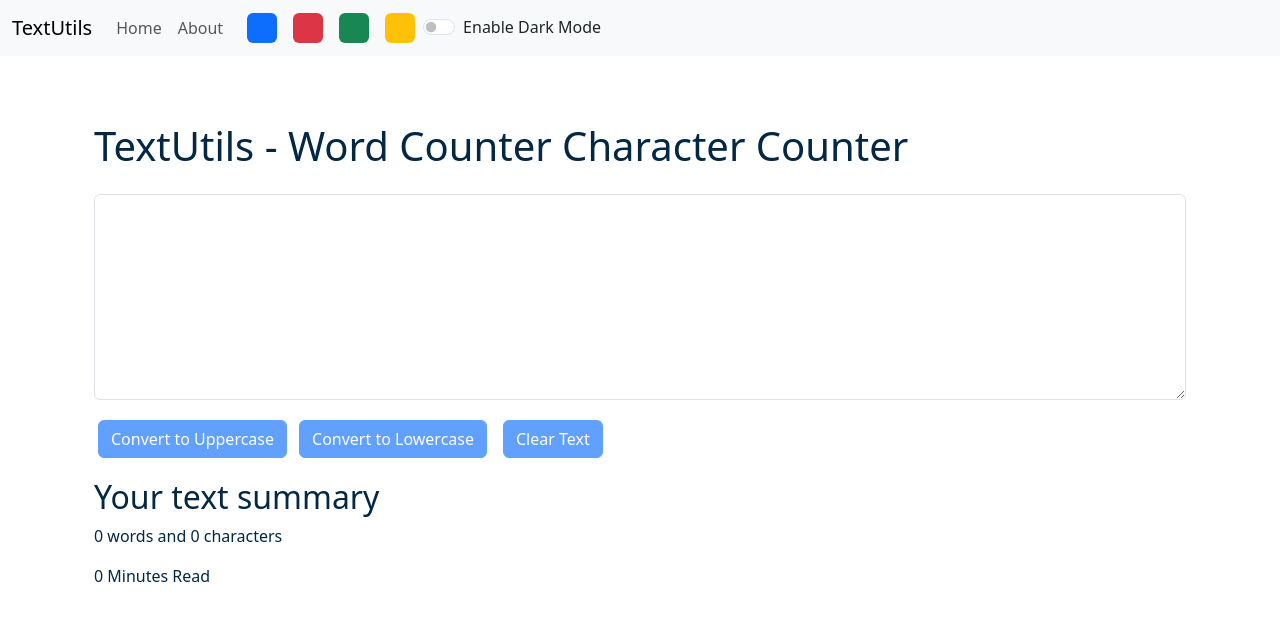
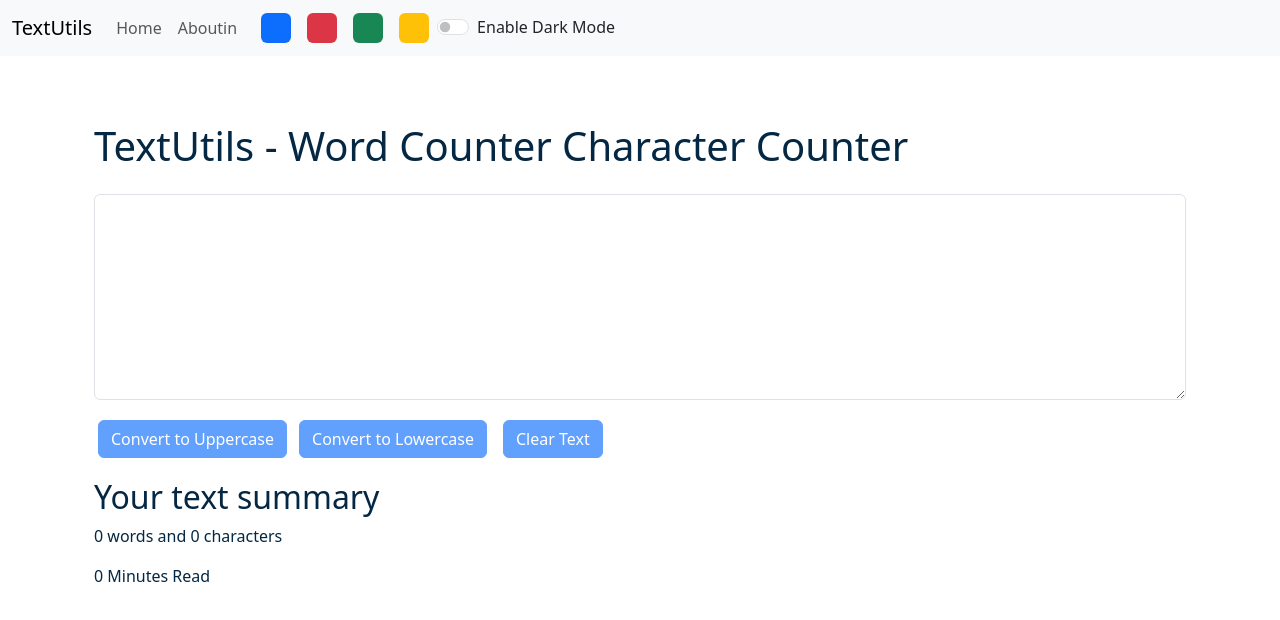
Before and after one commit to rohangawande2303/TextUtils, a React (Create React App) app: page / in a window 1280 px wide. Shown: the top 620 px of the page. Built offline with nearby package versions, Linux system fonts and the light colour scheme.

Commit message:
First Commit made in About

```diff
--- a/src/components/Navbar.js
+++ b/src/components/Navbar.js
@@ -37,7 +37,7 @@ export default function Navbar(props) {
             <li className="nav-item">
               <Link className="nav-link " to="/">
                 {props.aboutText}
-                About
+                Aboutin
               </Link>
             </li>
           </ul>
```
